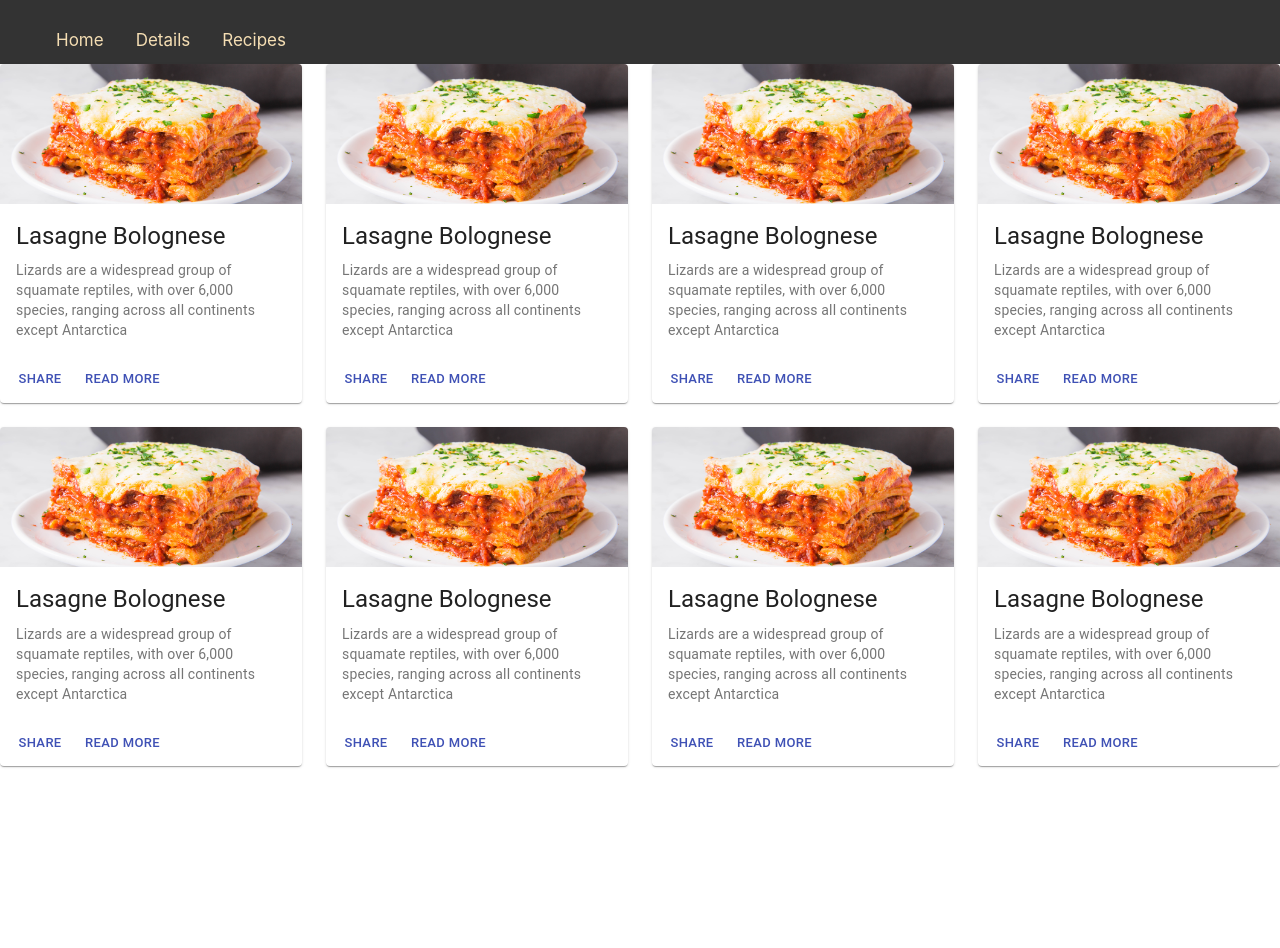
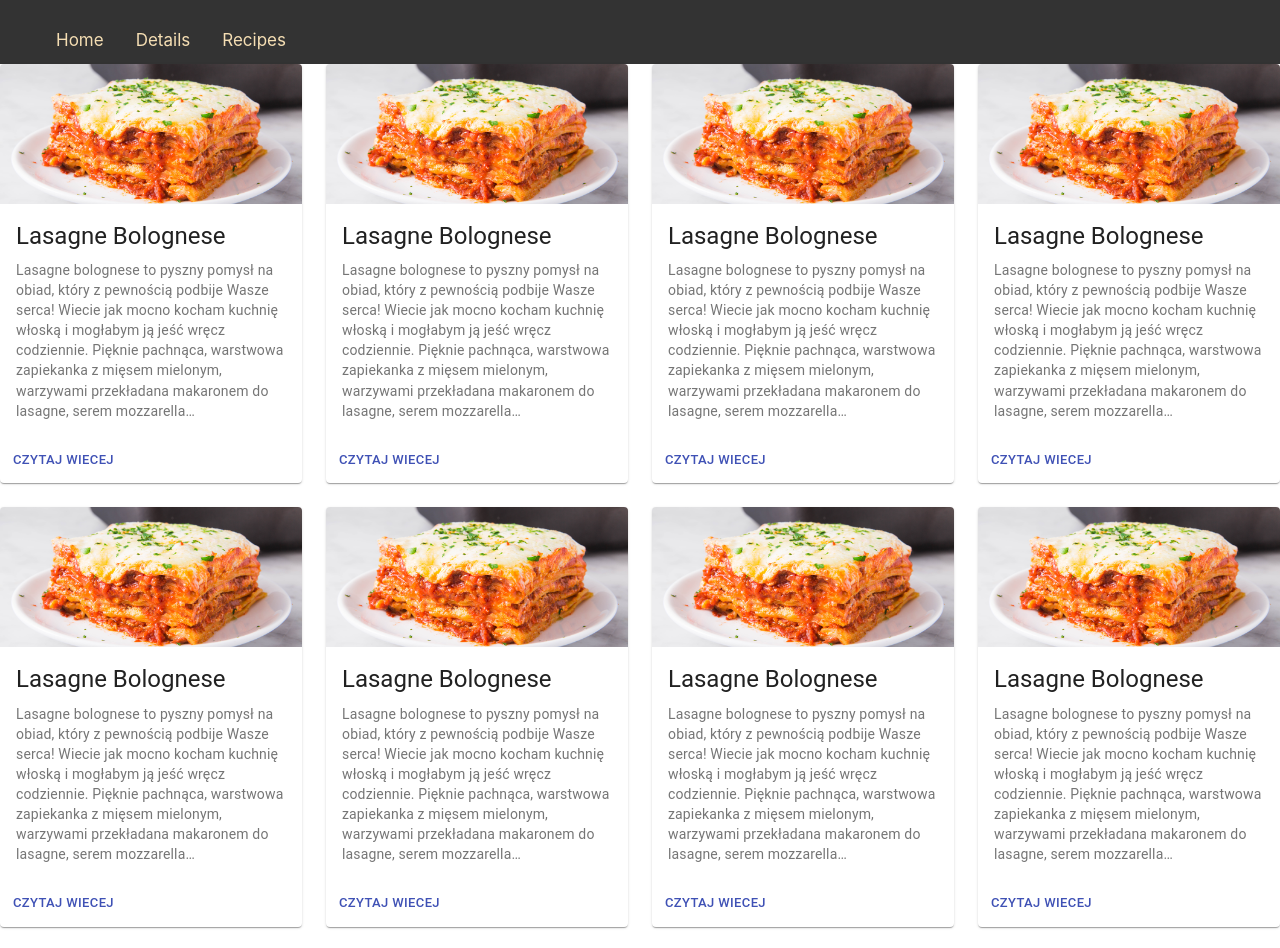
Before and after one commit to JanuszProgramowaniaa/Anielska_Kuchnia, a React (Create React App) app in the folder anielska-kuchnia/: page /Recipes in a window 1280 px wide. Before the commit the page ends 800 px from the top, so only its background shows below. Built offline with nearby package versions, Linux system fonts and the light colour scheme.

Commit message:
grid layout of recipes pages

```diff
--- a/anielska-kuchnia/src/component/CardComponent.js
+++ b/anielska-kuchnia/src/component/CardComponent.js
@@ -7,21 +7,20 @@ import CardActionArea from '@material-ui/core/CardActionArea';
 import Typography from '@material-ui/core/Typography';
 import Button from '@material-ui/core/Button';
 import lazania from '../static/recipes/lazania.png';
+import pizza from '../static/recipes/pizza.jpg'
+import spaghetti from '../static/recipes/spaghetti.jpg'
 import { makeStyles } from '@material-ui/core/styles';
 
 const useStyles = makeStyles({
     root: {
-      maxWidth: 345,
+      maxWidth: '100vw',
       minHeight:300
     },
     media: {
       height: 140,
     },
   });
-
-
 export default function CardComponent() {
-
     const classes = useStyles();
 
     return (
@@ -37,17 +36,16 @@ export default function CardComponent() {
                     Lasagne Bolognese
                   </Typography>
                   <Typography variant="body2" color="textSecondary" component="p">
-                    Lizards are a widespread group of squamate reptiles, with over 6,000 species, ranging
-                    across all continents except Antarctica
+                  Lasagne bolognese to pyszny pomysł na obiad, który z pewnością podbije Wasze serca!
+                   Wiecie jak mocno kocham kuchnię włoską i mogłabym ją jeść wręcz codziennie.
+                   Pięknie pachnąca, warstwowa zapiekanka z mięsem mielonym, warzywami przekładana
+                   makaronem do lasagne, serem mozzarella…
                   </Typography>
                 </CardContent>
               </CardActionArea>
               <CardActions>
-                <Button size="small" color="primary">
-                  Share
-                </Button>
                 <Button size="small" color="primary" onClick={() => window.location.replace("Details.js")}>
-                  Read more
+                  Czytaj wiecej
                 </Button>
               </CardActions>
             </Card>
--- a/anielska-kuchnia/src/component/Recipes.css
+++ b/anielska-kuchnia/src/component/Recipes.css
@@ -1,9 +1,4 @@
-ody {
-    background-color: #252830;
-    color: white;
-    font-family: "Lato";
-  }
-  .container-fluid {
+.container-fluid {
     position: absolute;
     left: 50%;
     top: 50%;
--- a/anielska-kuchnia/src/component/Recipes.js
+++ b/anielska-kuchnia/src/component/Recipes.js
@@ -1,5 +1,4 @@
 import React, { useState }  from 'react'
-import Baner from './Baner'
 import './Recipes.css';
 import CardComponent from './CardComponent'
 import { makeStyles } from '@material-ui/core/styles';
@@ -29,7 +28,6 @@ export default function Recipes() {
     <div className={classes.root}>
 
       <Grid container spacing={3}>
-
         <Grid item xl={3} lg={3} md={3} sm={4} xs={12}>
         <CardComponent/>
         </Grid>
@@ -39,7 +37,7 @@ export default function Recipes() {
         <Grid item  xl={3} lg={3} md={3} sm={4} xs={12}>
         <CardComponent/>
         </Grid>
-        <Grid item  xl={3} lg={3} md={3} sm={4} xs={12} >
+        <Grid item  xl={3} lg={3} md={3} sm={4} xs={12}>
         <CardComponent/>
         </Grid>
         <Grid item  xl={3} lg={3} md={3} sm={4} xs={12}>
```
Also changed, not shown: anielska-kuchnia/src/static/recipes/pizza.jpg (added), anielska-kuchnia/src/static/recipes/spaghetti.jpg (added).
